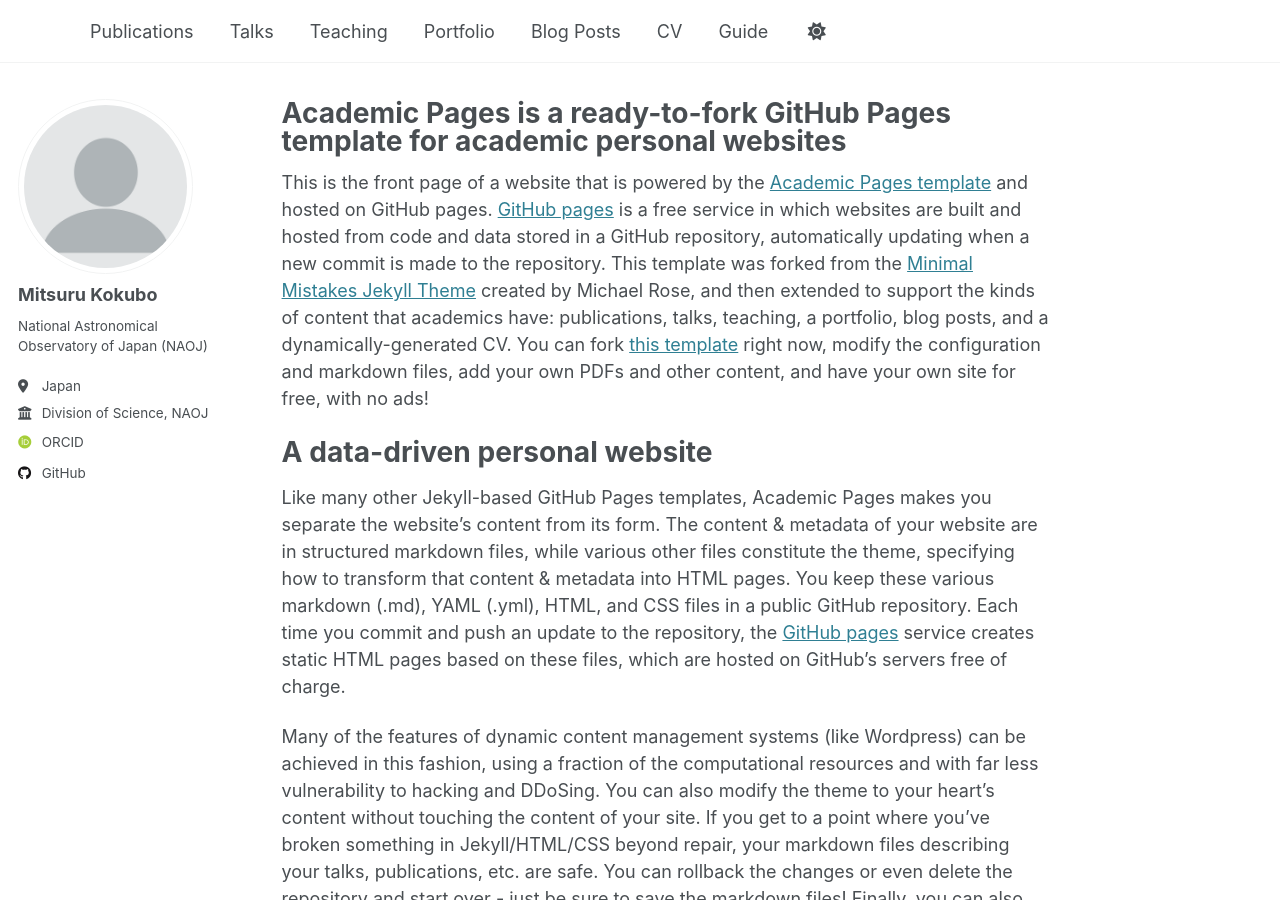
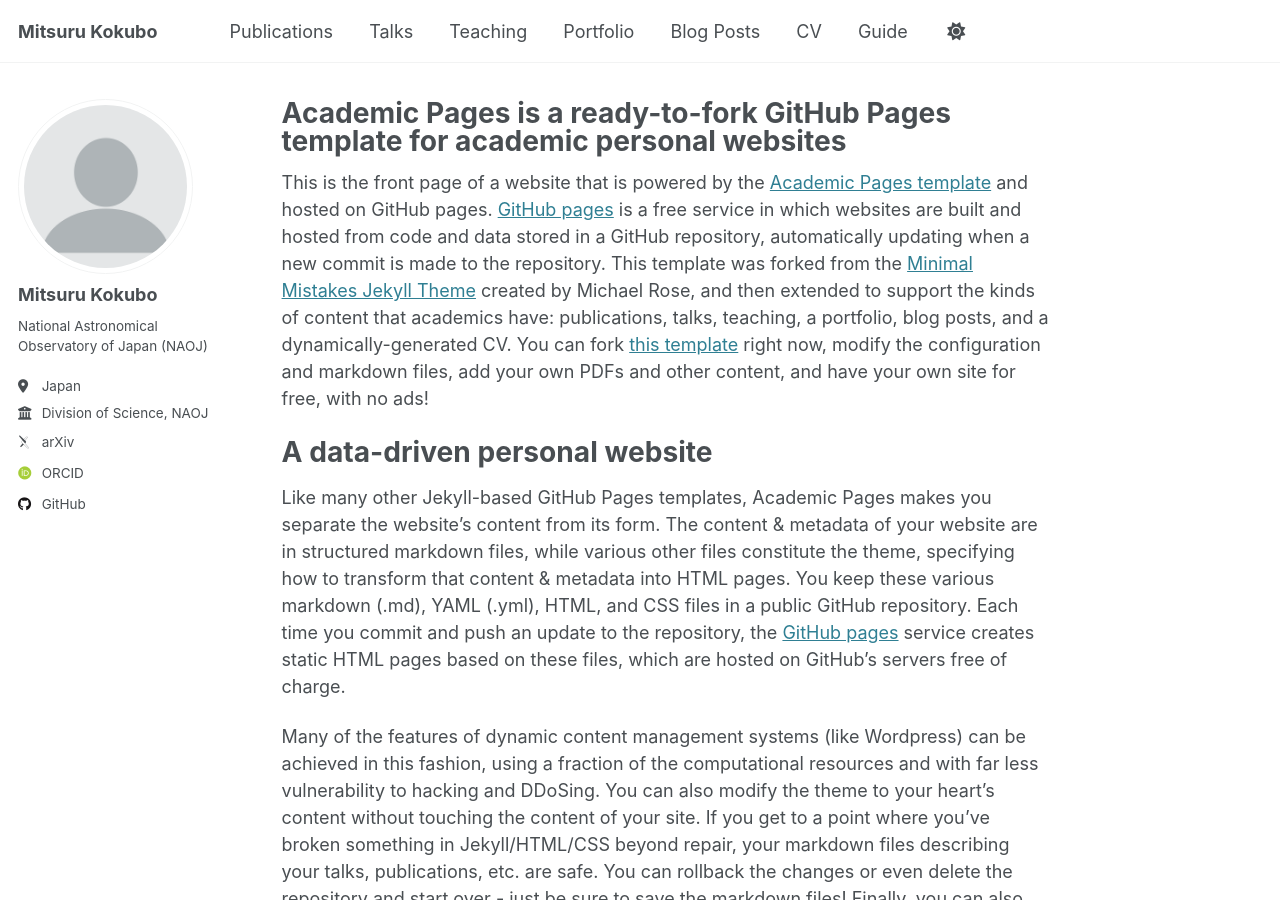
Before and after one commit to mitsurukokubo/mitsurukokubo.github.io, a Jekyll site: the page built from _pages/about.md, in a window 1280 px wide and 900 px high. Built offline with Jekyll 4.4.1, drawn with Linux system fonts in a browser that asks for light colours; some web fonts are replaced.

Commit message:
Update _config.yml

```diff
--- a/_config.yml
+++ b/_config.yml
@@ -9,7 +9,7 @@
 # Basic Site Settings
 locale                   : "en-US"
 site_theme               : "default"
-title                    : "" #"Your Name"
+title                    : "Mitsuru Kokubo" #"Your Name"
 title_separator          : "-"
 name                     : &name "Mitsuru Kokubo"
 description              : &description "Division of Science, NAOJ" #"personal description"
@@ -32,7 +32,7 @@ author:
   email            : #""
 
   # Academic websites
-  arxiv            : # URL - Update with the correct link to your profile
+  arxiv            : "https://arxiv.org/search/astro-ph?searchtype=author&query=Kokubo,+Mitsuru"# URL - Update with the correct link to your profile
   googlescholar    : # "https://scholar.google.com/citations?user=PS_CX0AAAAAJ"
   impactstory      : # URL
   orcid            : "https://orcid.org/0000-0001-6402-1415"
```
